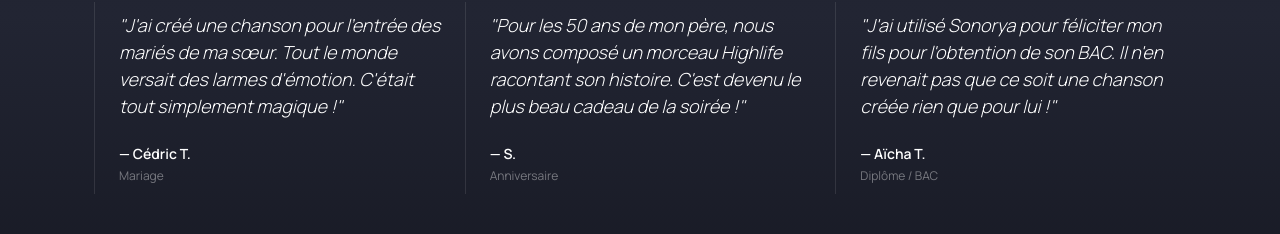
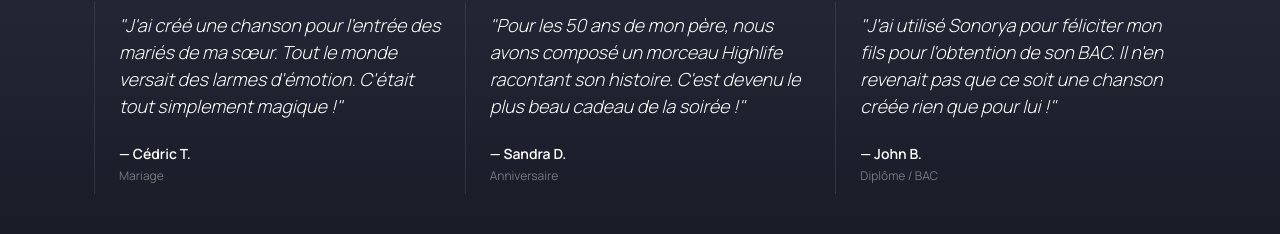
Before and after one commit to TECHNOVALEARNING/Sonorya, a React (Vite) app: page / in a window 1280 px wide. Shown: the part 2865-3099 px from the top of the page. Built offline with nearby package versions, Linux system fonts and the light colour scheme; no server answers; the database is empty; a web font is replaced by a local one.

Commit message:
Fix final: changement du onConflict de email vers uid

```diff
--- a/src/components/izimelo/IzimeloTestimonials.tsx
+++ b/src/components/izimelo/IzimeloTestimonials.tsx
@@ -18,14 +18,14 @@ export const IzimeloTestimonials: React.FC = () => {
     },
     {
       id: 'rev-2',
-      author: 'S.',
+      author: 'Sandra D.',
       rating: 5,
       text: tBase.items[1].text,
       occasion: tBase.items[1].occasion
     },
     {
       id: 'rev-3',
-      author: 'Aïcha T.',
+      author: 'John B.',
       rating: 5,
       text: tBase.items[2].text,
       occasion: tBase.items[2].occasion
```
